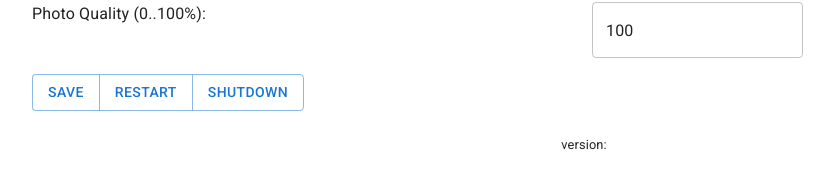
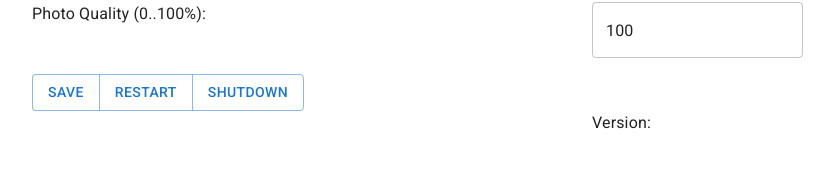
Before and after one commit to ingojaeckel/go-raspberry-pi-timelapse, a React (Create React App) app in the folder frontend/: page / in a window 1280 px wide. Both pictures are taken after a click on the tab "SETTINGS". Shown: the part 382-570 px from the top of the page, without its empty margins (56-890 px from the left). Built offline with nearby package versions, Linux system fonts and the light colour scheme; no server answers; the HTML template or start-up script is replaced by a standard one.

Commit message:
moved version display to settings, fixed formatting

```diff
--- a/frontend/src/App.tsx
+++ b/frontend/src/App.tsx
@@ -54,28 +54,15 @@ function App() {
             <Tabs value={value} onChange={handleChange} variant="scrollable" scrollButtons allowScrollButtonsMobile aria-label="scrollable icon label tabs">
               <Tab label="home" icon={<Home />} />
               <Tab label="preview" icon={<PhotoCamera />} />
-              <Tab label="monitoring"  icon={<Timeline />} />
-              <Tab label="settings"  icon={<Settings />} />
-              <Tab label="logs"  icon={<Description />} />
+              <Tab label="monitoring" icon={<Timeline />} />
+              <Tab label="settings" icon={<Settings />} />
+              <Tab label="logs" icon={<Description />} />
             </Tabs>
-            <TabPanel value={value} index={0}>
-              <PhotoComponent />
-            </TabPanel>
-            <TabPanel value={value} index={1}>
-              <PreviewComponent />
-            </TabPanel>
-            <TabPanel value={value} index={2}>
-              <MonitoringComponent />
-            </TabPanel>
-            <TabPanel value={value} index={3}>
-              <SetupComponent />
-            </TabPanel>
-            <TabPanel value={value} index={4}>
-              <LogComponent />
-            </TabPanel>
-          </Grid>
-          <Grid item xs={12}>
-            <div className="footer">version: <a href={"https://github.com/ingojaeckel/go-raspberry-pi-timelapse/commit/" + process.env.REACT_APP_GIT_SHA}>{process.env.REACT_APP_GIT_SHA}</a></div>
+            <TabPanel value={value} index={0}><PhotoComponent /></TabPanel>
+            <TabPanel value={value} index={1}><PreviewComponent /></TabPanel>
+            <TabPanel value={value} index={2}><MonitoringComponent /></TabPanel>
+            <TabPanel value={value} index={3}><SetupComponent /></TabPanel>
+            <TabPanel value={value} index={4}><LogComponent /></TabPanel>
           </Grid>
         </Grid>
       </Container>
--- a/frontend/src/components/SetupComponent.tsx
+++ b/frontend/src/components/SetupComponent.tsx
@@ -111,6 +111,12 @@ export default function SetupComponent() {
         <Button onClick={handleRestartClicked}>Restart</Button>
         <Button onClick={handleShutdownClicked}>Shutdown</Button>
       </ButtonGroup>
+      <Grid container spacing={2}>
+        <Grid item xs={6} />
+        <Grid item xs={6}>
+          Version: {process.env.REACT_APP_GIT_SHA && (<a href={"https://github.com/ingojaeckel/go-raspberry-pi-timelapse/commit/" + process.env.REACT_APP_GIT_SHA}>{process.env.REACT_APP_GIT_SHA}</a>)}
+        </Grid>
+      </Grid>
     </React.Fragment>
   );
 }
```
